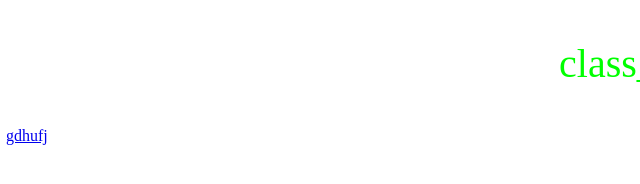
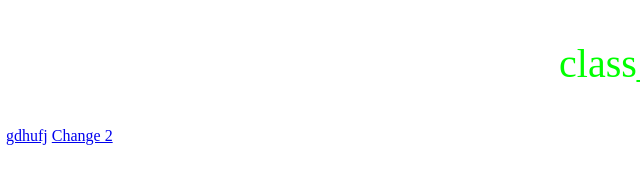
Before and after one commit to v-l-a-d-i-m-i-r/class_256, a plain HTML site: page index.html in a window 1280 px wide. Shown: the full height of the page, 2-642 px from the left. Drawn offline with Linux system fonts and the light colour scheme.

Commit message:
second change

```diff
--- a/index.html
+++ b/index.html
@@ -10,5 +10,6 @@
     <body>
         <p id="myId">class_256</p>
         <a href="#">gdhufj</a>
+        <a href="#">Change 2</a>
     </body>
 </html>
```
